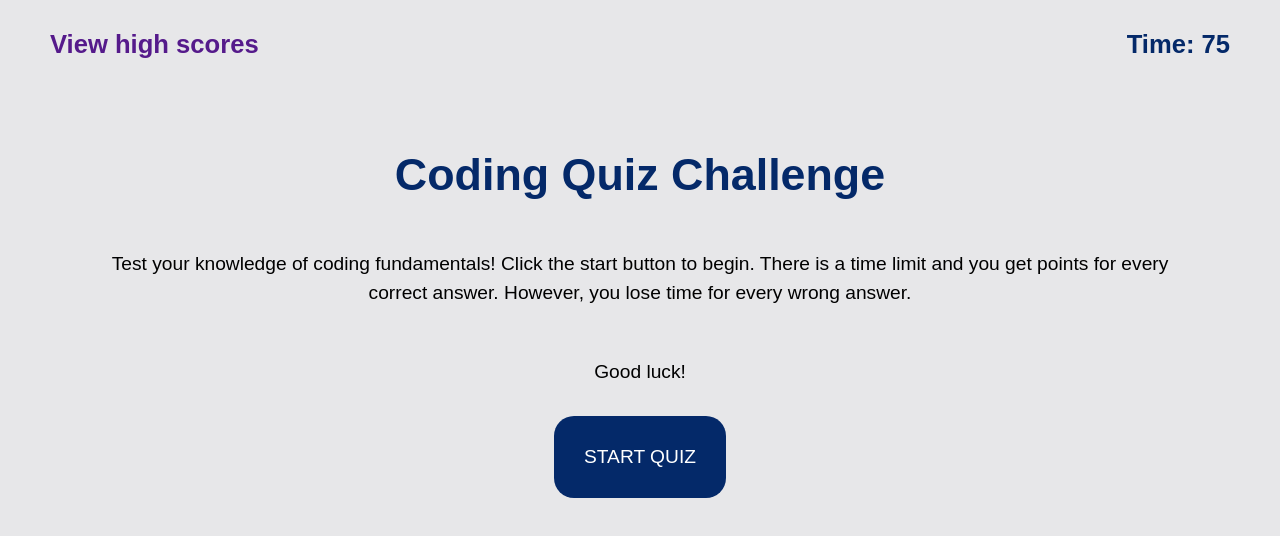
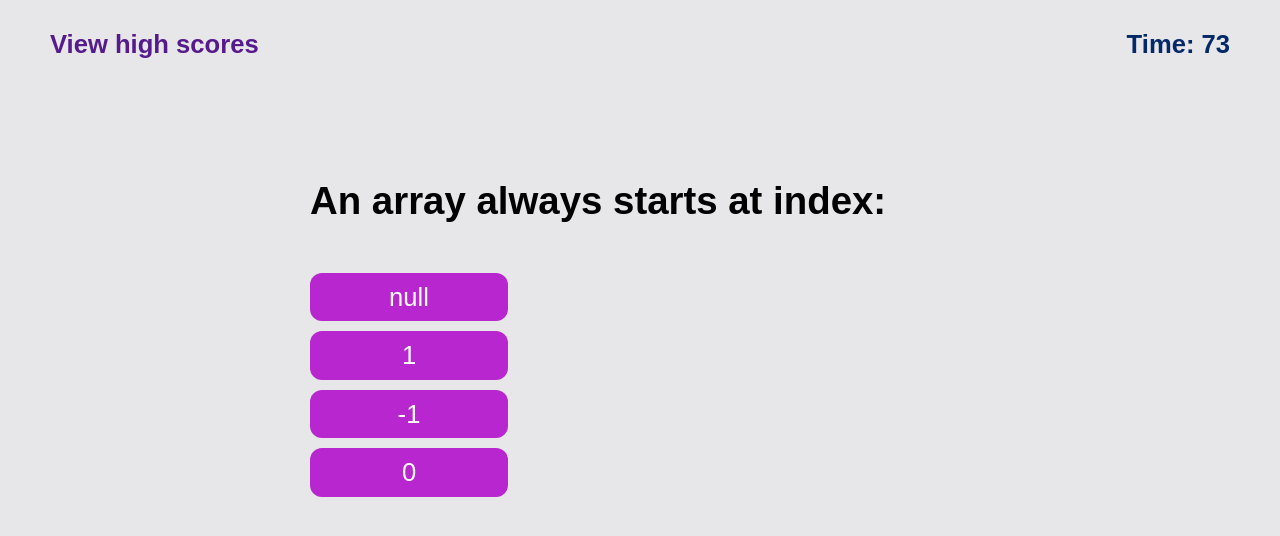
Before and after one commit to johannt91/code-quiz, a plain HTML site: page index.html in a window 1280 px wide. Both pictures are taken after a click on the button "START QUIZ". Drawn offline with Linux system fonts and the light colour scheme.

Commit message:
Added function to display questions

```diff
--- a/assets/css/style.css
+++ b/assets/css/style.css
@@ -8,6 +8,7 @@
     --primary: #042969;
     --secondary: #ffffff;
     --tertiary: #e7e7e9;
+    --option: #b726ce;
 }
 
 body {
@@ -39,14 +40,14 @@ header h2 a:hover {
 .quiz {
     margin: 0 90px 0 90px;
 }
-.instructions {
+#instructions {
     display: flex;
     justify-content: center;
     align-items: center;
     flex-direction: column;
 }
 
-.instructions h1 {
+#instructions h1 {
     display: flex;
     text-align: center;
     font-size: 3.5vw;
@@ -55,7 +56,7 @@ header h2 a:hover {
     color: var(--primary);
 }
 
-.instructions p {
+#instructions p {
     display: flex;
     font-size: 1.5vw;
     text-align: center;
@@ -70,9 +71,76 @@ header h2 a:hover {
     border-style: none;
     padding: 30px;
     font-size: 1.5vw;
+    outline: none;
 }
 
 .btn:hover {
-    background-color: #4ab895;
+
     cursor: pointer;
+    box-shadow: 0 0.4rem 1.4rem 0 rgba(8, 51, 125, 0.5);
+    transform: translateY(-0.1rem);
+    transition: 0.1s;
 }
+
+.questions {
+    display: flex;
+    flex-direction: column;
+    justify-content: center;
+}
+
+.questions div {
+    display: flex;
+    flex-direction: column;
+    justify-content: center;
+    width: 60%;
+    margin: auto;
+}
+
+.questions h2 {
+    display: flex;
+    justify-content: flex-start;
+    font-size: 3vw;
+    margin: 30px 0 50px 0;
+}
+
+.questions ul li{
+    list-style: none;
+}
+
+.option {
+    border: none;
+    outline: none;
+    width: 30%;
+    border-radius: 12px;
+    padding: 5px 15px;
+    margin-bottom: 10px;
+    font-size: 2vw;
+    line-height: 1.5;
+    background-color: var(--option);
+    color: var(--secondary);
+}
+
+.option:hover {
+    cursor: pointer;
+    background-color: #f182f7;
+    transition: 0.1s;
+}
+
+.questions {
+    display: none;
+}
+
+div .answer,hr,h3 {
+   display: none;
+}
+
+hr {
+    border: 1px solid #a7a7a7;
+    margin: 30px 0 10px 0;
+}
+
+.answer h3 {
+    font-size: 2vw;
+    font-style: italic;
+    color: #a7a7a7;
+}
--- a/assets/js/script.js
+++ b/assets/js/script.js
@@ -0,0 +1,86 @@
+var score = 0;
+
+qIndex = 0;
+
+//time values
+var timeLeft = 75;
+var penalty = 10;
+
+var counter = document.getElementById("countdown");
+var startBtn = document.getElementById("start");
+
+//elements to be hidden and displayed
+var instructionsEl = document.querySelector("#instructions");
+var questionsEl = document.querySelector("#questions");
+var checkAnswer = document.getElementById("#answer");
+
+//answered
+var answered = 0;
+
+//question title
+var questionTitle = document.getElementById("question");
+
+//select options
+var optionBtn1 = document.querySelector("#option1");
+var optionBtn2 = document.querySelector("#option2");
+var optionBtn3 = document.querySelector("#option3");
+var optionBtn4 = document.querySelector("#option4");
+
+//array to store questions as objects
+var questions = [{
+        question: "An array always starts at index:",
+        options: ["null", "1", "-1", "0"],
+        answer: "4"
+    },{
+        question: "A function within an object is called a ______.",
+        options: ["key", "property", "method", "value"],
+        answer: "3"
+    },{
+        question: "Arrays in JavaScript can be used to store _______",
+        options: ["Booleans", "Numbers and strings", "Other arrays", "All of the above"],
+        answer: "4"
+    },{
+        question: "Which of the following makes the browser display a text box asking for user input?",
+        options: ["prompt", "alert", "form", "input"],
+        answer: "2"
+    },{
+        question: "The condition in an if/else statement is enclosed within _____.",
+        options: ["parentheses", "curly braces", "quotes", "commas"],
+        answer: "1"
+    },
+];
+
+//timer
+function countdown(){
+    var startCountdown = setInterval(function(){
+        timeLeft--;
+        counter.textContent = timeLeft;
+
+        if (timeLeft === 0 || qIndex === questions.length) {
+            clearInterval(startCountdown);
+        }
+    },1000);
+};
+
+
+//start quiz
+function startQuiz() {
+    instructionsEl.style.display = "none";
+    questionsEl.style.display = "block";
+
+    answered = 0;
+    countdown();
+    generateQuestion(answered);
+}
+
+startBtn.addEventListener("click", startQuiz);
+
+
+//function to generate and display questions
+function generateQuestion() {
+        questionTitle.textContent = questions[qIndex].question;
+        optionBtn1.textContent = questions[qIndex].options[0];
+        optionBtn2.textContent = questions[qIndex].options[1];
+        optionBtn3.textContent = questions[qIndex].options[2];
+        optionBtn4.textContent = questions[qIndex].options[3];
+}
--- a/index.html
+++ b/index.html
@@ -10,24 +10,39 @@
     <header>
         <h2><a href="">View high scores</a></h2>
 
-        <div class="timer">
-            <h2>Time: 75</h2>
+        <div>
+            <h2>Time: <span id="countdown">75</span></h2>
         </div>
     </header>
 
 
     <main class="quiz">
         <!-- INSTRUCTIONS -->
-        <section class="instructions">
+        <section id="instructions">
             <h1>Coding Quiz Challenge</h1>
             <p>Test your knowledge of coding fundamentals! Click the start button to begin. There is a time limit and you get points for every correct answer. However, you lose time for every wrong answer.</p>
             <p>Good luck!</p>
 
             <button class="btn" id="start">START QUIZ</button>
         </section>
+
         <!-- QUESTIONS -->
-        <section class="questions">
+        <section id="questions" class="questions">
+            <div id="question-container">
+                <h2 id="question" class="question">This is a question</h2>
+                <ul>
+                    <li><button type="button" id="option1" value="0" class="option">option1</button></li>
+                    <li><button type="button" id="option2" value="1" class="option">option2</button></li>
+                    <li><button type="button" id="option3" value="2" class="option">option3</button></li>
+                    <li><button type="button" id="option4" value="3" class="option">option4</button></li>
+                </ul>
+            </div>
 
+            <!-- VALIDATE ANSWER -->
+            <div id="answer" class="answer">
+                <hr>
+                <h3>Correct!</h3>
+            </div>
         </section>
     </main>
     <script src="./assets/js/script.js"></script>
```
